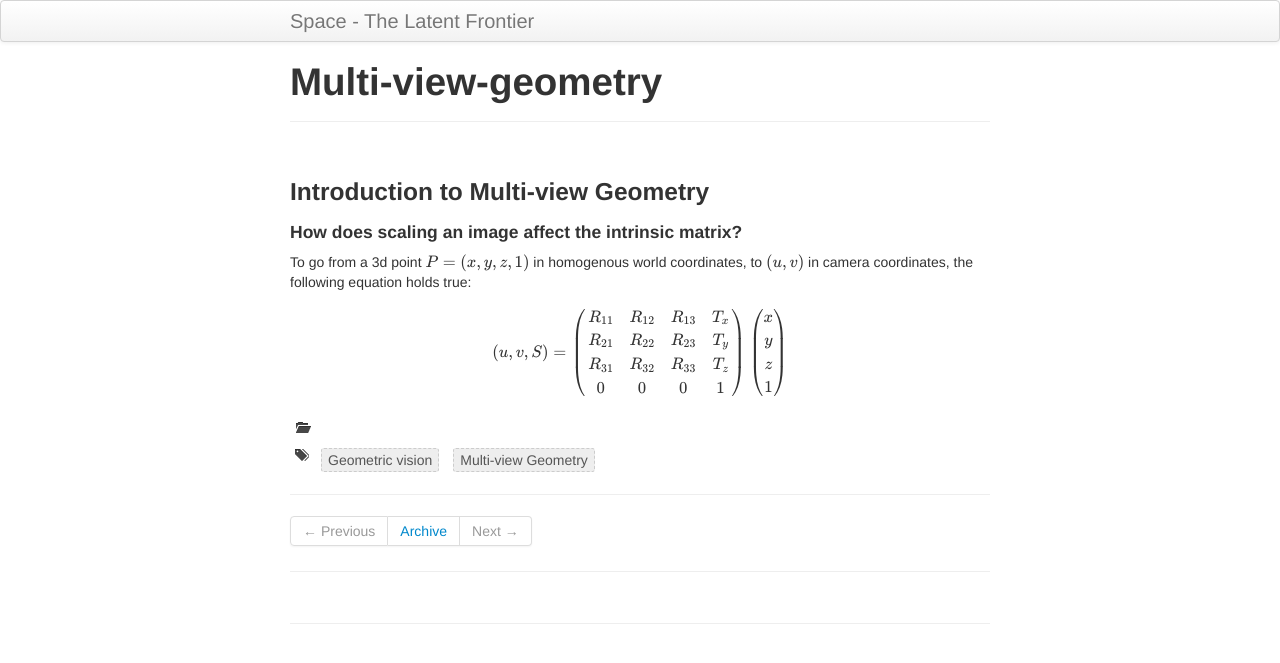
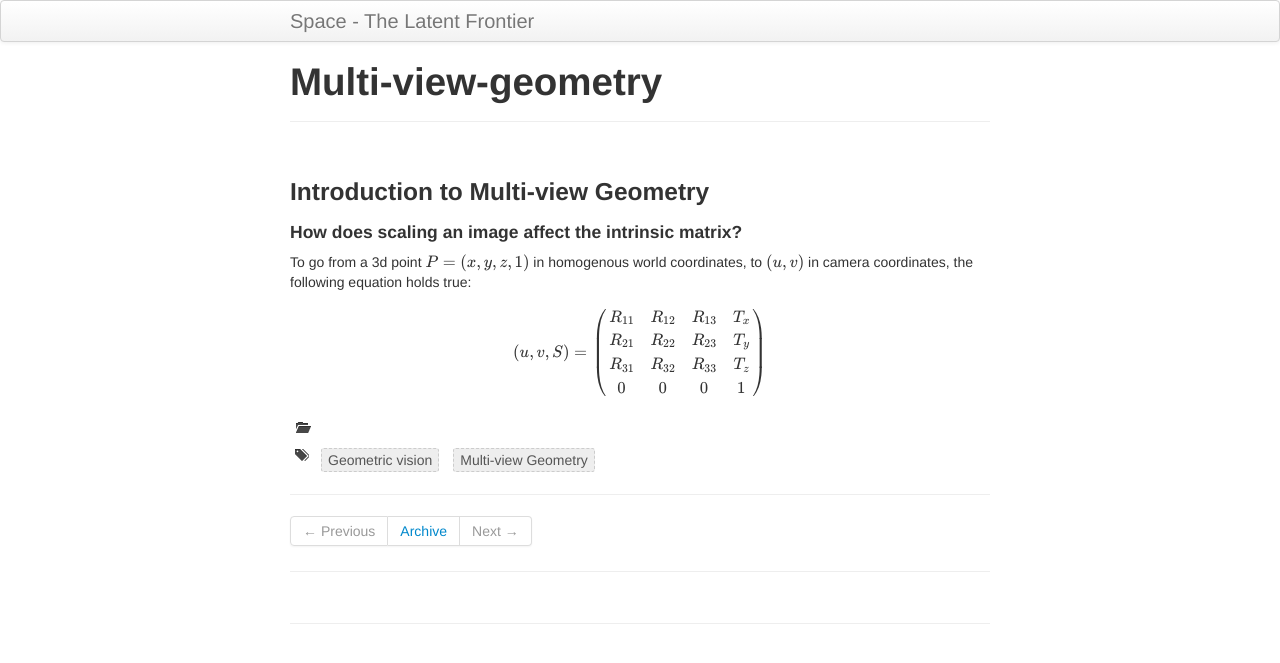
Before and after one commit to skt9/skt9.github.io, a Jekyll site: the page built from pages/multi-view-geometry.md, in a window 1280 px wide. Shown: the top 663 px of the page. Built offline with Jekyll 4.4.1, drawn with Linux system fonts in a browser that asks for light colours; formulas are drawn with MathJax 3.

Commit message:
Update multi-view-geometry.md

```diff
--- a/pages/multi-view-geometry.md
+++ b/pages/multi-view-geometry.md
@@ -17,8 +17,4 @@ R_{21} & R_{22} & R_{23} & T_{y}\\
 R_{31} & R_{32} & R_{33} & T_{z}\\
 0 & 0 & 0 & 1\\
 \end{pmatrix}
-
-\begin{pmatrix}
-x\\ y\\ z\\ 1
-\end{pmatrix}
 $$
```
